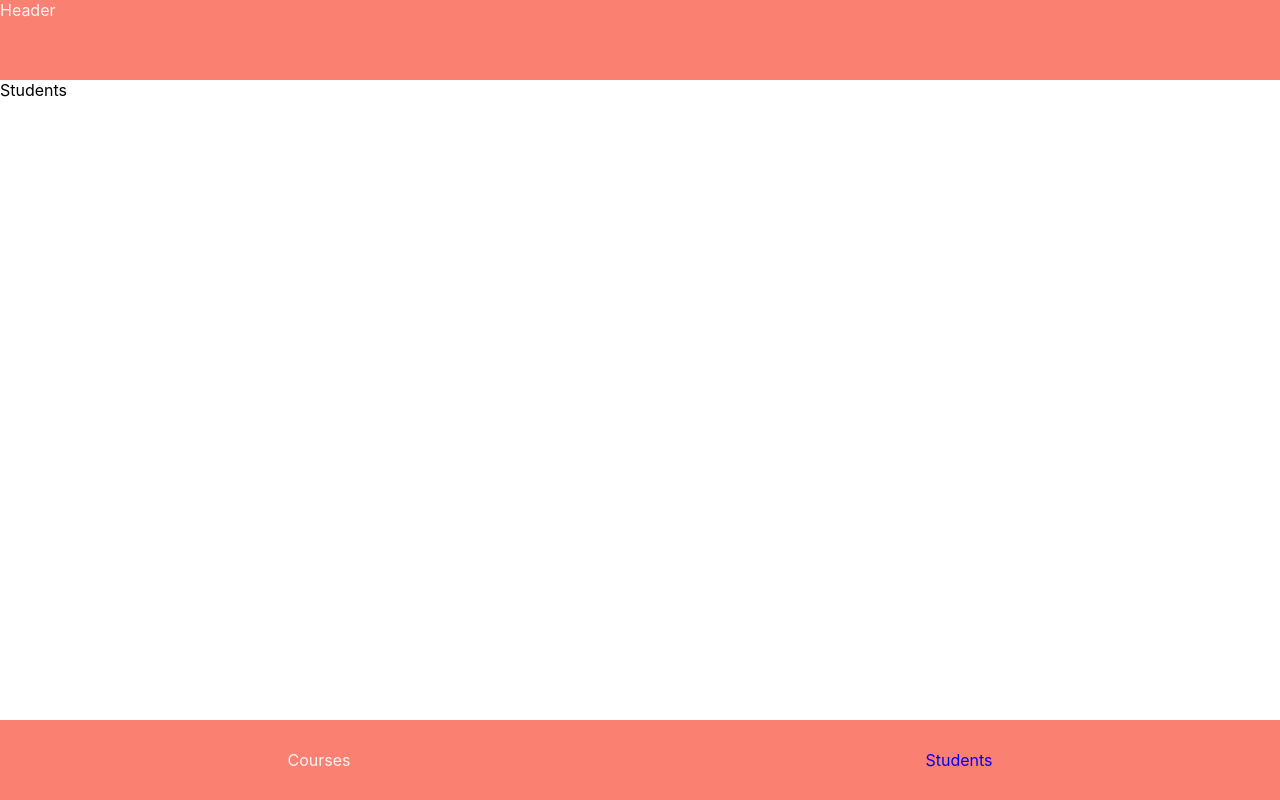
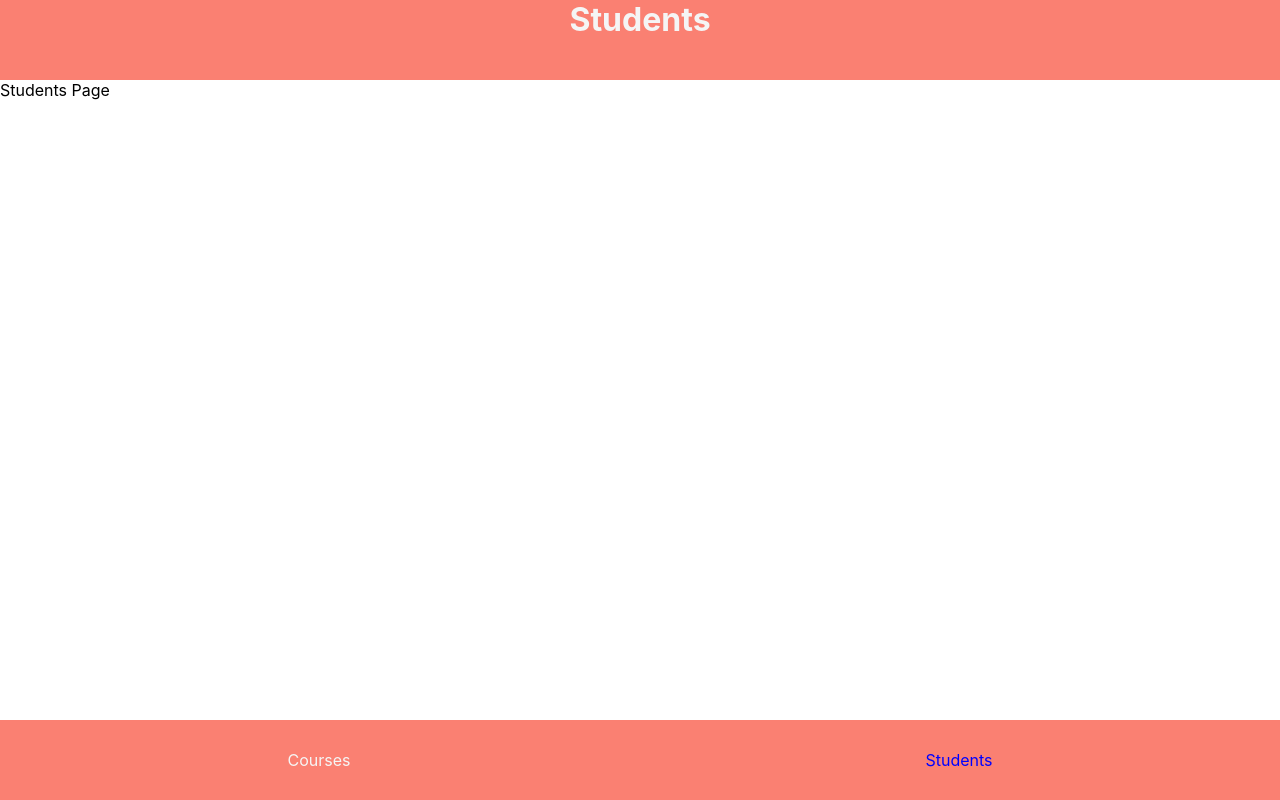
Before and after one commit to namirsab/course-app-showcase-21-4, a React (Create React App) app: page /students in a window 1280 px wide. Built offline with nearby package versions, Linux system fonts and the light colour scheme.

Commit message:
Make AppHeader component. Header renders different title depending on the path

```diff
--- a/src/App.js
+++ b/src/App.js
@@ -1,20 +1,20 @@
+import "./App.css";
 import { Redirect, Route, Switch } from "react-router-dom";
 import Navigation from "./components/Navigation";
-import "./App.css";
 import CoursesPage from "./pages/CoursesPage";
+import StudentsPage from "./pages/StudentsPage";
+import AppHeader from "./components/AppHeader";
 
 function App() {
   return <div className="App">
-    <header className="App__header">
-      Header
-    </header>
+    <AppHeader />
     <main className="App__content">
     <Switch>
       <Route path="/courses">
         <CoursesPage />
       </Route>
       <Route path="/students">
-        Students
+        <StudentsPage />
       </Route>
       <Route path="/">
         <Redirect to="/courses" />
--- /dev/null
+++ b/src/components/AppHeader.css
@@ -0,0 +1,5 @@
+.AppHeader {
+  background-color: salmon;
+  color: whitesmoke;
+  text-align: center;
+}
--- /dev/null
+++ b/src/components/AppHeader.js
@@ -0,0 +1,17 @@
+import "./AppHeader.css";
+import { Switch, Route } from "react-router-dom";
+
+export default function AppHeader() {
+  return (
+    <header className="AppHeader">
+      <Switch>
+        <Route path="/courses">
+          <h1>Courses</h1>
+        </Route>
+        <Route path="/students">
+          <h1>Students</h1>
+        </Route>
+      </Switch>
+    </header>
+  );
+}
--- /dev/null
+++ b/src/pages/StudentsPage.js
@@ -0,0 +1,5 @@
+export default function StudentsPage() {
+  return <p>
+    Students Page
+  </p>
+}
```
